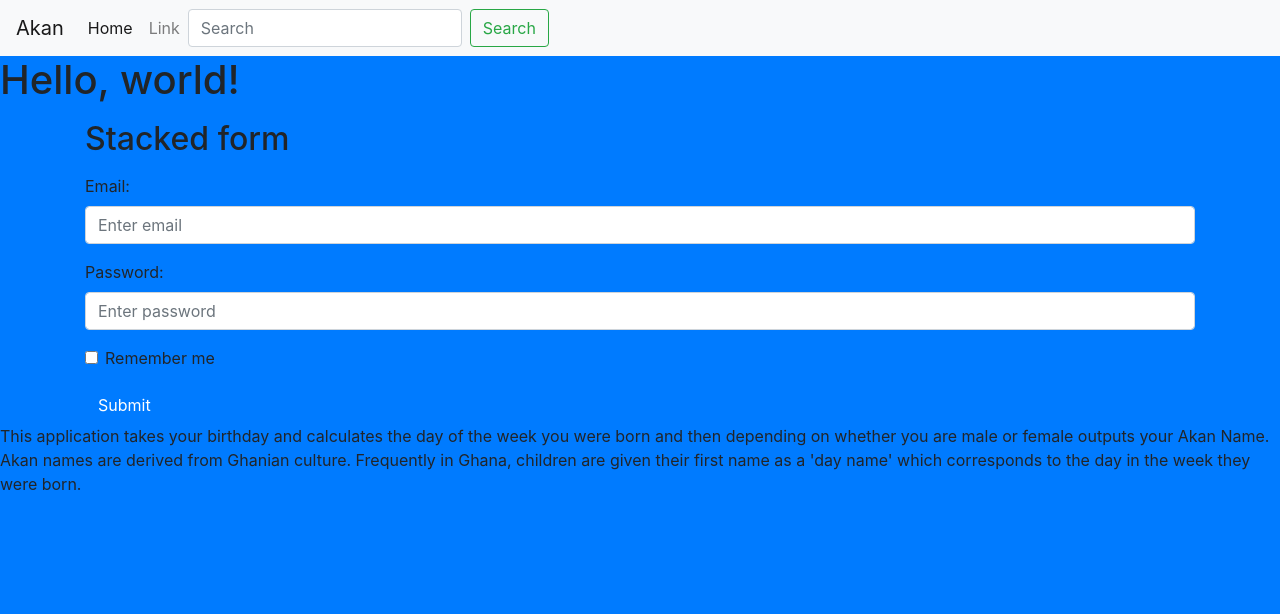
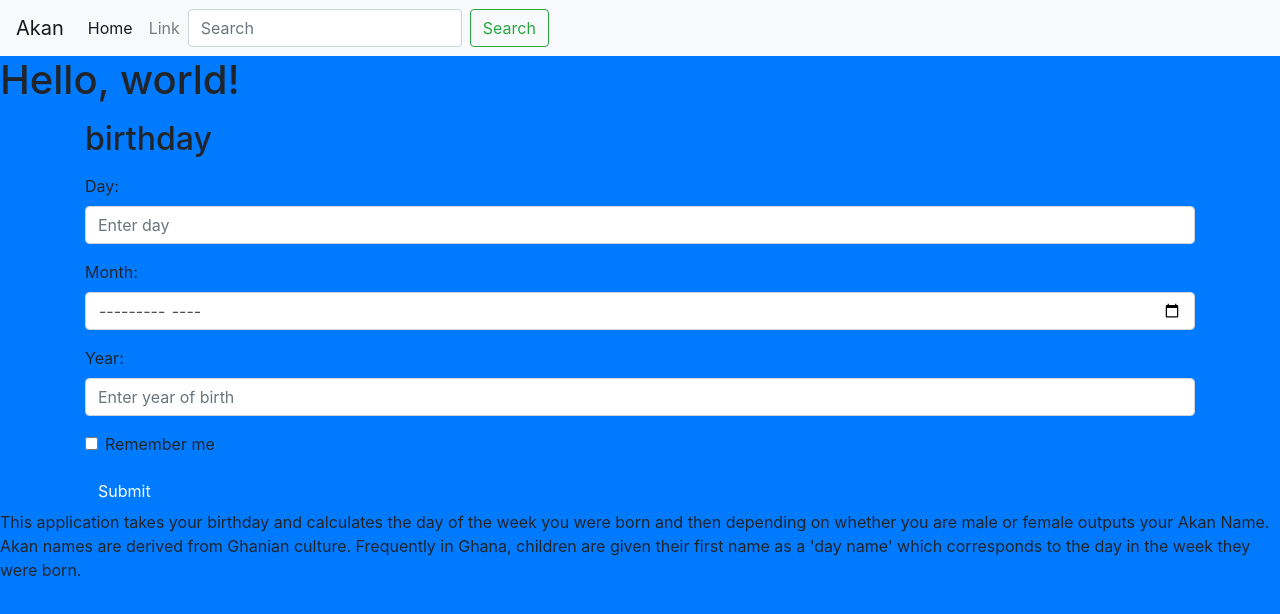
Before and after one commit to gracenyutu/akan, a plain HTML site: page IP2/akan.html in a window 1280 px wide. Drawn offline with nearby package versions, Linux system fonts and the light colour scheme.

Commit message:
Add details on the form

```diff
--- a/IP2/akan.html
+++ b/IP2/akan.html
@@ -37,15 +37,19 @@
 </nav>
 <h1>Hello, world!</h1>
 <div class="container mt-3">
-  <h2>Stacked form</h2>
+  <h2>birthday</h2>
   <form action="/action_page.php">
     <div class="mb-3 mt-3">
-      <label for="email">Email:</label>
-      <input type="email" class="form-control" id="email" placeholder="Enter email" name="email">
+      <label for="">Day:</label>
+      <input type="Day" class="form-control" id="email" placeholder="Enter day" name="email">
     </div>
     <div class="mb-3">
-      <label for="pwd">Password:</label>
-      <input type="password" class="form-control" id="pwd" placeholder="Enter password" name="pswd">
+      <label for="pwd">Month:</label>
+      <input type="month" class="form-control" id="pwd" placeholder="Enter birthday month" name="pswd">
+    </div>
+    <div class="mb-3">
+      <label for="pwd">Year:</label>
+      <input type="year" class="form-control" id="pwd" placeholder="Enter year of birth" name="pswd">
     </div>
     <div class="form-check mb-3">
       <label class="form-check-label">
```
